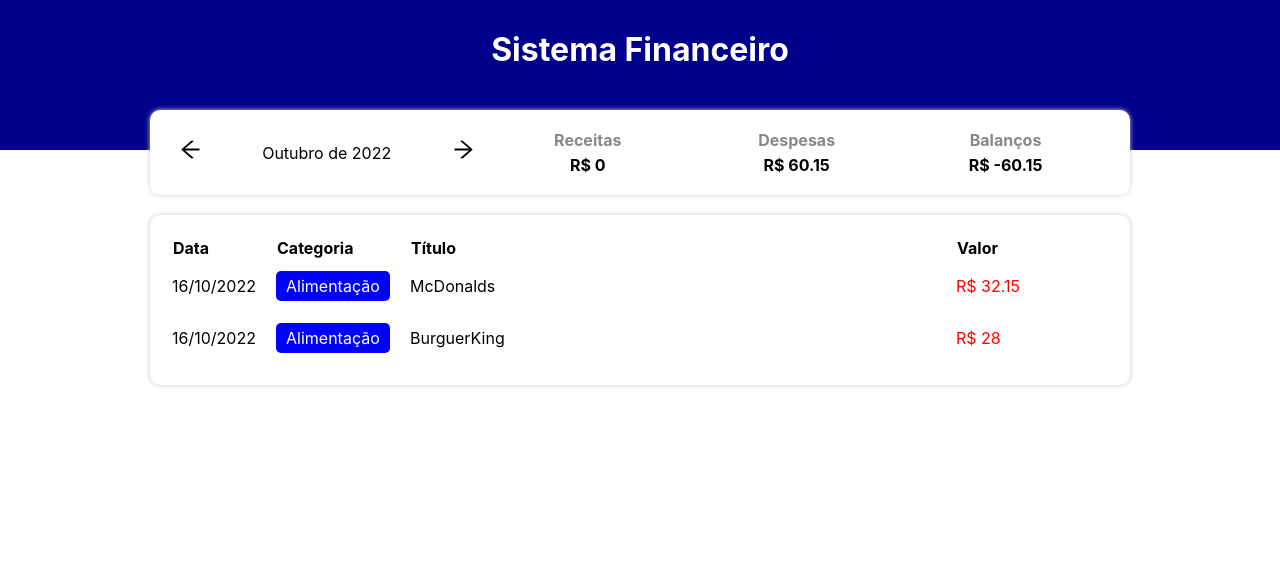
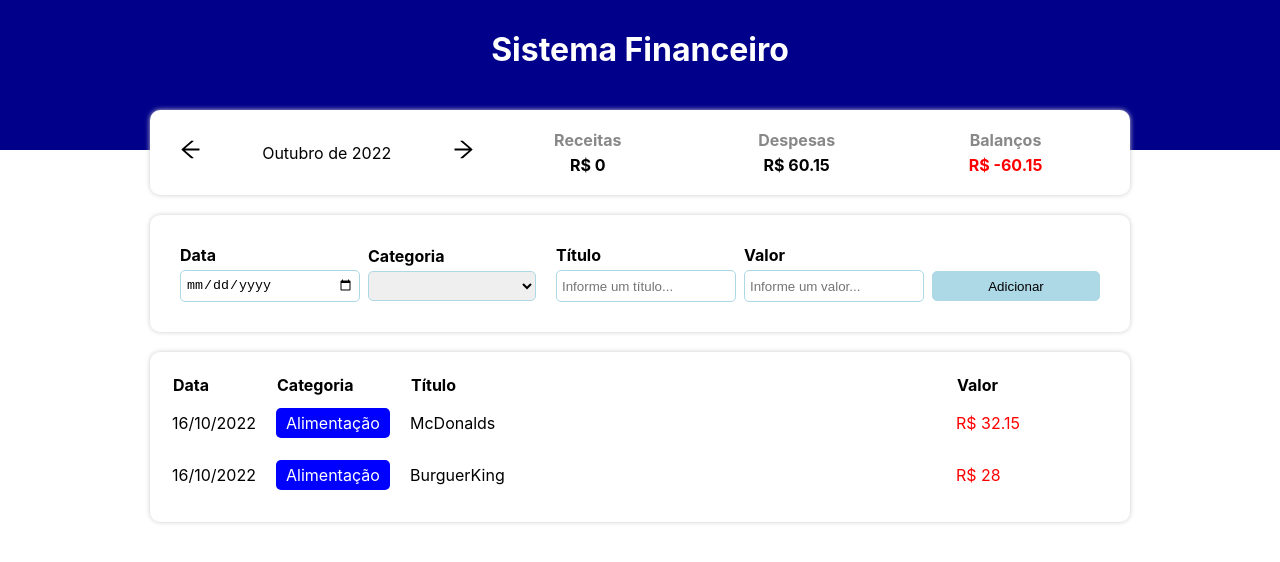
Before and after one commit to wwilliamsantana/system-finance-React, a React (Vite) app: page / in a window 1280 px wide. Shown: the top 562 px of the page. Built offline with nearby package versions, Linux system fonts and the light colour scheme.

Commit message:
Finalized

```diff
--- a/src/App.tsx
+++ b/src/App.tsx
@@ -6,6 +6,7 @@ import { items, ItemProps } from "./data/items"
 import { filterListByMonth, getCurrentMonth } from "./components/dateFilter"
 import { TableArea } from "./components/TableArea"
 import { InfoArea } from "./components/InfoArea"
+import { Form } from "./components/Form"
 
 
 export function App() {
@@ -17,6 +18,10 @@ export function App() {
 
   function handleCurrentMonth(date: string){
     setCurrentMonth(date)
+  }
+
+  function handleAddData(item: ItemProps){
+     setList(prevState => [...prevState, item])
   }
 
 
@@ -60,7 +65,7 @@ export function App() {
     expense={expense}
     />
 
-    {/* Área de inserção*/}
+    <Form onAdd={handleAddData}/>
 
     <TableArea list={filteredList}/>
 
--- /dev/null
+++ b/src/components/Form/index.tsx
@@ -0,0 +1,122 @@
+import { FormEvent, useState } from "react"
+import { categories } from "../../data/categories"
+import { ItemProps } from "../../data/items"
+import { formtDateFull } from "../dateFilter"
+import * as C from "./style"
+
+interface Props{
+  onAdd: (item: ItemProps) => void
+}
+
+export function Form({onAdd}: Props){
+  const [categoryValue, setCategoryValue] = useState("")
+  const [dataValue, setDataValue] = useState("")
+  const [titleValue, setTitleValue] = useState("")
+  const [valueField, setValueField] = useState("")
+
+  const categoriesKeys: string[] = Object.keys(categories)
+
+  function handleButtonAdd(){
+
+    let errors = []
+
+    if(dataValue == ""){
+      errors.push("Preencha o campo DATA")
+    }
+    if(categoryValue == ""){
+      errors.push("Selecione uma CATEGORIA")
+    }
+    if(titleValue == ""){
+      errors.push("Preencha o campo TÍTULO")
+    }
+    if(valueField == ""){
+       errors.push("Preencha o campo VALOR")
+    }
+
+    if(errors.length > 0){
+      let textErr = ""
+      for(let i in errors){
+        textErr += `Erros : ${errors[i]}, `
+      }
+      return alert(textErr)
+    }else{
+      onAdd({
+        date: formtDateFull(dataValue),
+        category: categoryValue,
+        title: titleValue,
+        value: Number(valueField)
+      })
+    }
+
+     clearField()
+  }
+
+  function clearField(){
+    setCategoryValue("")
+    setDataValue("")
+    setTitleValue("")
+    setValueField("")
+  }
+
+
+
+  return(
+    <C.Container>
+        <C.InputLabel>
+          <C.Title>Data</C.Title>
+          <C.Input
+          value={dataValue}
+          onChange={e => setDataValue(e.target.value)}
+          type="date"
+          />
+        </C.InputLabel>
+
+        <C.InputLabel>
+          <C.Title>Categoria</C.Title>
+          <C.Select
+            value={categoryValue}
+            onChange={e => setCategoryValue(e.target.value)}
+          >
+            <option value=""></option>
+            {
+              categoriesKeys.map((item, index) => (
+                <option key={index} value={item}>{categories[item].title}</option>
+              ))
+            }
+
+          </C.Select>
+        </C.InputLabel>
+
+        <C.InputLabel>
+          <C.Title>Título</C.Title>
+          <C.Input
+          value={titleValue}
+          onChange={e => setTitleValue(e.target.value)}
+          placeholder="Informe um título..."
+          type="text"
+          />
+        </C.InputLabel>
+
+        <C.InputLabel>
+          <C.Title>Valor</C.Title>
+          <C.Input
+          value={valueField}
+          onChange={e => setValueField(e.target.value)}
+          placeholder="Informe um valor..."
+          type="number"
+          />
+        </C.InputLabel>
+
+        <C.InputLabel>
+          <C.Title>&nbsp;</C.Title>
+          <C.Button onClick={handleButtonAdd}>Adicionar</C.Button>
+        </C.InputLabel>
+
+
+
+
+
+    </C.Container>
+  )
+
+}
--- /dev/null
+++ b/src/components/Form/style.ts
@@ -0,0 +1,57 @@
+import styled from "styled-components";
+
+export const Container = styled.div`
+  background-color: #FFF;
+  box-shadow: 0px 0px 5px #CCC;
+  border-radius: 10px;
+  padding: 20px;
+  margin-top: 20px;
+  display: flex;
+  align-items: center;
+`
+
+
+export const InputLabel = styled.div`
+  flex: 1;
+  margin: 10px;
+
+`
+
+export const Title = styled.div`
+  font-weight: bold;
+  margin-bottom: 5px;
+`
+
+
+export const Input = styled.input`
+  width: 100%;
+  height: 30px;
+  padding: 0 5px;
+  border: 1px solid lightblue;
+  border-radius: 5px;
+
+`
+
+export const Select = styled.select`
+  width: 100%;
+  height: 30px;
+  padding: 0 5px;
+  border: 1px solid lightblue;
+  border-radius: 5px;
+
+`
+
+export const Button = styled.button`
+  width: 100%;
+  height: 30px;
+  padding: 0 5px;
+  border: 1px solid lightblue;
+  border-radius: 5px;
+  background-color: lightblue;
+  color: black;
+  cursor: pointer;
+  &:hover {
+      background-color: blue;
+      color: white;
+  }
+`
--- a/src/components/InfoArea/index.tsx
+++ b/src/components/InfoArea/index.tsx
@@ -50,9 +50,12 @@ export function InfoArea({currentMonth, onCurrentMonth, income, expense}: Props)
         </C.MonthArea>
 
         <C.ResumeArea>
-          <ResumeItem title="Receitas" value={income}/>
-          <ResumeItem title="Despesas" value={expense}/>
-          <ResumeItem title="Balanços" value= {income - expense}/>
+          <ResumeItem title="Receitas" value={Number(income.toFixed(2))}/>
+          <ResumeItem title="Despesas" value={Number(expense.toFixed(2))}/>
+          <ResumeItem
+            color={(income - expense) > 0 ? "green" : "red" }
+            title="Balanços"
+            value= {Number((income - expense).toFixed(2))}/>
         </C.ResumeArea>
 
     </C.Container>
--- a/src/components/ResumeItem/index.tsx
+++ b/src/components/ResumeItem/index.tsx
@@ -3,16 +3,19 @@ import * as C from "./styles"
 interface Props{
   title: string
   value: number
+  color?: string
 }
 
 
-export function ResumeItem({title, value}: Props){
+export function ResumeItem({title, value, color}: Props){
   return (
 
     <C.Container>
 
     <C.Title>{title}</C.Title>
-    <C.Info>R$ {value}</C.Info>
+    <C.Info color={color}>
+      R$ {value}
+    </C.Info>
 
     </C.Container>
 
--- a/src/components/ResumeItem/styles.ts
+++ b/src/components/ResumeItem/styles.ts
@@ -11,8 +11,8 @@ export const Title = styled.div`
   color: #888;
   margin-bottom: 5px;
 `
-export const Info = styled.div`
+export const Info = styled.div<{color?: string}>`
   text-align: center;
   font-weight: bold;
-  color: #000;
+  color: ${props => props.color ?? "#000"};
 `
--- a/src/components/dateFilter.ts
+++ b/src/components/dateFilter.ts
@@ -10,7 +10,7 @@ export const filterListByMonth = (list: ItemProps[], date: string): ItemProps[]
   let [year, month] = date.split("-")
 
   let newList: ItemProps[] = list.filter(item => item.date.getFullYear() === parseInt(year)  && item.date.getMonth()+1 === parseInt(month))
-
+  console.log(newList)
 
   return newList
 }
@@ -21,3 +21,10 @@ export const formatMonths = (date: string): string => {
 
     return `${months[parseInt(month) - 1]} de ${year}`
 }
+
+export const formtDateFull = (data: string) => {
+
+    const [year, month, day] = data.split("-")
+
+    return new Date(parseInt(year), parseInt(month)-1, parseInt(day))
+}
```
